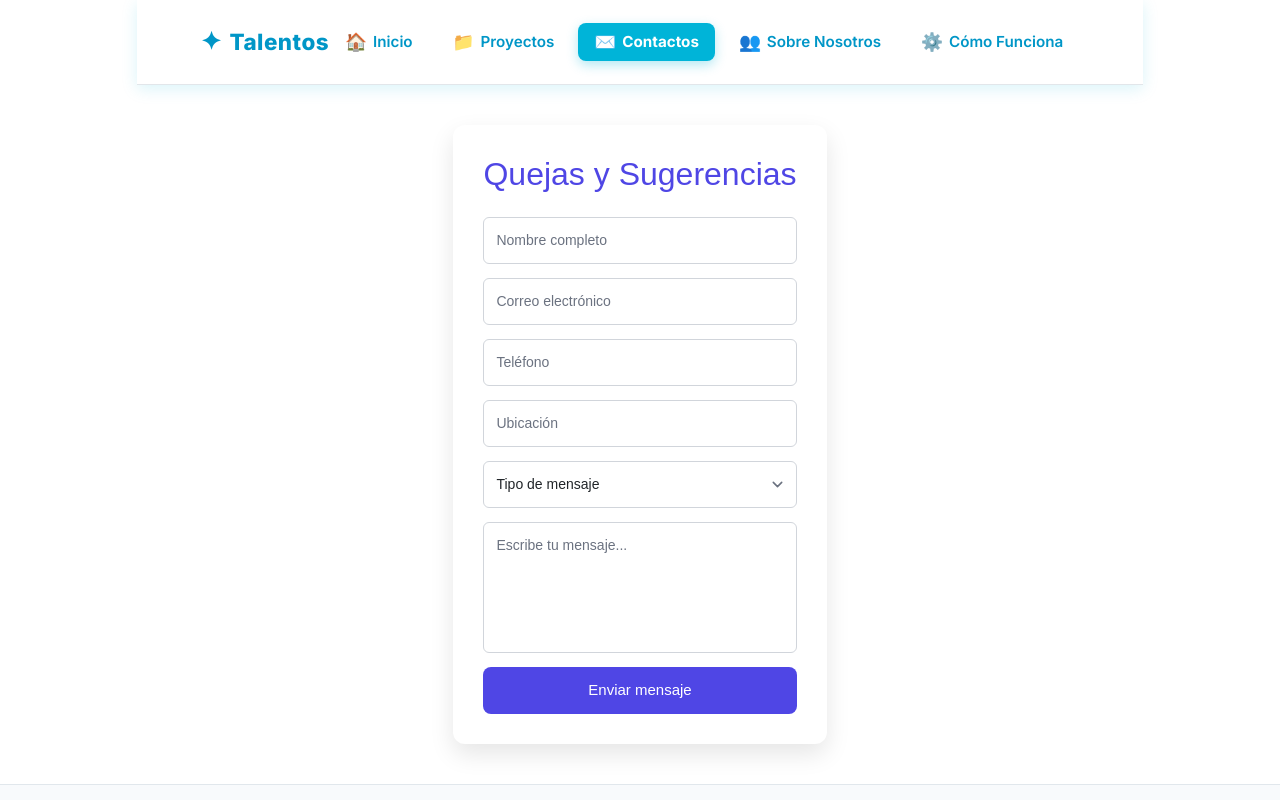
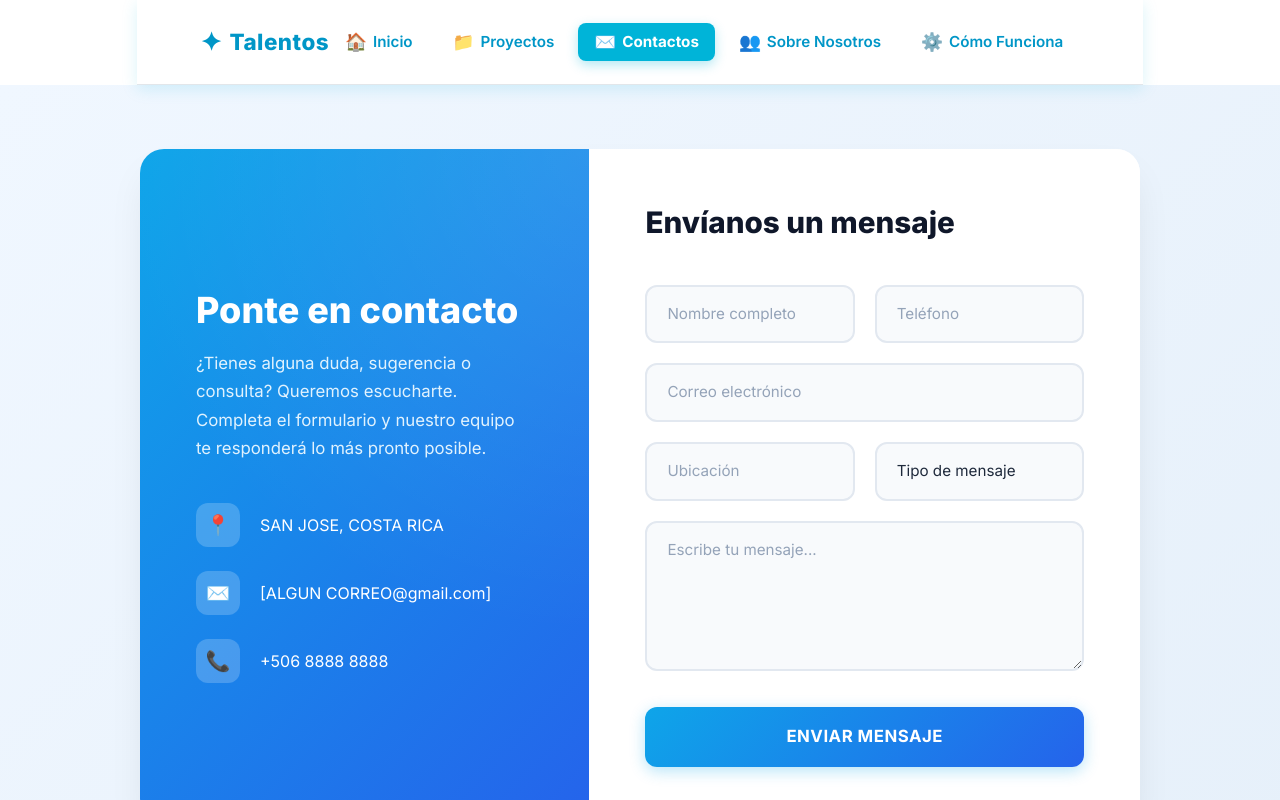
Before and after one commit to AdrianMora5232/Proyecto-Pagina-de-Talentos, a React (Vite) app: page /pagina-contacto in a window 1280 px wide. Shown: the top 800 px of the page. Built offline with nearby package versions, Linux system fonts and the light colour scheme.

Commit message:
Mejora en la pagina de como funciona

```diff
--- a/src/Routes/Routing.jsx
+++ b/src/Routes/Routing.jsx
@@ -12,15 +12,16 @@ import Admin from "../pages/Admin"
 import Funcionalidad from "../pages/Funcionalidad"
 import RutaPrivada from "./RutaPrivada"
 import PaginaConsejos from "../pages/PaginaConsejos"
+import RutaPrivadaAdmin from "./RutaPrivadaAdmin"
 
 function Routing() {
     return (
         <Router>
             <Routes>
                 <Route path="/" element={<Inicio />} />
-                 <Route path="/Iniciar" element={<PaguinaIniciar/>}/>
-                 <Route path="/Registro" element={<PaginaRegistro/>}/>
-                 <Route path="/AgregarUsuario" element={<AgregarUsuario/>}/>
+                <Route path="/Iniciar" element={<PaguinaIniciar />} />
+                <Route path="/Registro" element={<PaginaRegistro />} />
+                <Route path="/AgregarUsuario" element={<AgregarUsuario />} />
                 <Route path="/principal" element={<RutaPrivada children={<Principal />} />} />
                 <Route path="/perfil-usuario" element={<RutaPrivada children={<PerfilUsuario />} />} />
                 <Route path="/pagina-contacto" element={<PaginaContacto />} />
@@ -28,7 +29,7 @@ function Routing() {
                 <Route path="Iniciar" element={<PaguinaIniciar />} />
                 <Route path="/Registro" element={<PaginaRegistro />} />
                 <Route path="/portafolio" element={<RutaPrivada children={<Portafolio />} />} />
-                <Route path="/Admin" element={<RutaPrivada children={<Admin />} />} />
+                <Route path="/Admin" element={<RutaPrivadaAdmin children={<Admin />} />} />
                 <Route path="/Funcionalidad" element={<RutaPrivada children={<Funcionalidad />} />} />
                 <Route path="/Consejos" element={<RutaPrivada children={<PaginaConsejos />} />} />
             </Routes>
--- /dev/null
+++ b/src/Routes/RutaPrivadaAdmin.jsx
@@ -0,0 +1,13 @@
+import { Navigate } from "react-router-dom"
+
+const RutaPrivadaAdmin = ({ children }) => {
+    const idUsuario = localStorage.getItem("idUsuario")
+    const rol = localStorage.getItem("rol")
+
+    return (
+        <>
+            {idUsuario && rol === "Admin" ? children : <Navigate to={"/"} />}
+        </>
+    )
+}
+export default RutaPrivadaAdmin
--- a/src/components/Contactos/CompContactos.jsx
+++ b/src/components/Contactos/CompContactos.jsx
@@ -60,24 +60,41 @@ const FormularioQuejas = () => {
   };
 
   return (
+    <div className="contactos-page-wrapper">
+      <div className="contactos-container">
+
+        {/* Panel lateral de información */}
+        <div className="contactos-info-panel">
+          <h2>Ponte en contacto</h2>
+          <p>¿Tienes alguna duda, sugerencia o consulta? Queremos escucharte. Completa el formulario y nuestro equipo te responderá lo más pronto posible.</p>
+
+          <div className="contactos-info-items">
+            <div className="info-item">
+              <span className="info-icon">📍</span>
+              <span>SAN JOSE, COSTA RICA</span>
+            </div>
+            <div className="info-item">
+              <span className="info-icon">✉️</span>
+              <span>[ALGUN CORREO@gmail.com]</span>
+            </div>
+            <div className="info-item">
+              <span className="info-icon">📞</span>
+              <span>+506 8888 8888</span>
+            </div>
+          </div>
+        </div>
+
+        {/* Columna del formulario */}
+        <div className="contactos-form-col">
           <form onSubmit={handleSubmit} className="contactos-form">
-      <h2 className="contactos-title">Quejas y Sugerencias</h2>
+            <h2 className="contactos-title">Envíanos un mensaje</h2>
 
+            <div className="input-row">
               <input
                 type="text"
                 name="nombre"
                 placeholder="Nombre completo"
                 value={formData.nombre}
-        onChange={handleChange}
-        required
-        className="contactos-input"
-      />
-
-      <input
-        type="email"
-        name="email"
-        placeholder="Correo electrónico"
-        value={formData.email}
                 onChange={handleChange}
                 required
                 className="contactos-input"
@@ -91,7 +108,19 @@ const FormularioQuejas = () => {
                 onChange={handleChange}
                 className="contactos-input"
               />
+            </div>
 
+            <input
+              type="email"
+              name="email"
+              placeholder="Correo electrónico"
+              value={formData.email}
+              onChange={handleChange}
+              required
+              className="contactos-input"
+            />
+
+            <div className="input-row">
               <input
                 type="text"
                 name="ubicacion"
@@ -113,6 +142,7 @@ const FormularioQuejas = () => {
                 <option value="Sugerencia">Sugerencia</option>
                 <option value="Consulta">Consulta</option>
               </select>
+            </div>
 
             <textarea
               name="mensaje"
@@ -130,6 +160,10 @@ const FormularioQuejas = () => {
 
             {status && <p className="contactos-status">{status}</p>}
           </form>
+        </div>
+
+      </div>
+    </div>
   );
 };
 
--- a/src/components/IniciarSesion.jsx
+++ b/src/components/IniciarSesion.jsx
@@ -30,6 +30,7 @@ function IniciarSesion() {
             localStorage.setItem("idUsuario", usuarioValido.id);
             if (usuarioValido.Roles === "Admin") {
                 navigate("/Admin")
+                localStorage.setItem("rol", usuarioValido.Roles);
             } else {
                 navigate("/principal")
             }
--- a/src/styles/Contactos.css
+++ b/src/styles/Contactos.css
@@ -1,58 +1,205 @@
-.FormContactos{
-     max-width: 600px;
-    margin: 50px auto;
-    padding: 30px;
-    background: #ffffff;
-    border-radius: 10px;
-    box-shadow: 0 4px 10px rgba(0,0,0,0.1);
-    font-family: Arial, sans-serif;
+.contactos-page-wrapper {
+  min-height: 100vh;
+  background: linear-gradient(135deg, #f0f7ff 0%, #e6f0fa 100%);
+  display: flex;
+  align-items: center;
+  justify-content: center;
+  padding: 4rem 1.5rem;
+  font-family: 'Inter', 'Segoe UI', Roboto, sans-serif;
 }
-.contactos-form {
-  max-width: 420px;
-  margin: 40px auto;
-  padding: 30px;
-  background-color: #ffffff;
-  border-radius: 12px;
-  box-shadow: 0 10px 25px rgba(0,0,0,0.1);
+
+.contactos-container {
+  display: flex;
+  background: white;
+  border-radius: 24px;
+  box-shadow: 0 20px 40px -10px rgba(0, 0, 0, 0.1);
+  overflow: hidden;
+  max-width: 1000px;
+  width: 100%;
+  animation: scaleIn 0.6s cubic-bezier(0.16, 1, 0.3, 1);
+}
+
+.contactos-info-panel {
+  background: linear-gradient(135deg, #0ea5e9 0%, #2563eb 100%);
+  color: white;
+  padding: 3.5rem;
+  flex: 1;
   display: flex;
   flex-direction: column;
-  gap: 14px;
-  font-family: Arial, sans-serif;
+  justify-content: center;
+  position: relative;
+}
+
+.contactos-info-panel::before {
+  content: '';
+  position: absolute;
+  top: 0;
+  left: 0;
+  right: 0;
+  bottom: 0;
+  background: radial-gradient(circle at top right, rgba(255,255,255,0.1) 0%, transparent 60%);
+  pointer-events: none;
+}
+
+.contactos-info-panel h2 {
+  font-size: 2.25rem;
+  margin-bottom: 1rem;
+  font-weight: 800;
+  line-height: 1.2;
+}
+
+.contactos-info-panel p {
+  color: #e0f2fe;
+  line-height: 1.7;
+  margin-bottom: 2.5rem;
+  font-size: 1.05rem;
+}
+
+.contactos-info-items {
+  display: flex;
+  flex-direction: column;
+  gap: 1.5rem;
+}
+
+.info-item {
+  display: flex;
+  align-items: center;
+  gap: 1.25rem;
+  color: white;
+  font-size: 1rem;
+}
+
+.info-icon {
+  background: rgba(255, 255, 255, 0.2);
+  width: 44px;
+  height: 44px;
+  display: flex;
+  align-items: center;
+  justify-content: center;
+  border-radius: 12px;
+  font-size: 1.25rem;
+}
+
+.contactos-form-col {
+  flex: 1.3;
+  padding: 3.5rem;
+  background: white;
+}
+
+.contactos-form {
+  display: flex;
+  flex-direction: column;
+  gap: 1.25rem;
 }
 
 .contactos-title {
-  text-align: center;
-  color: #4f46e5;
-  margin-bottom: 10px;
+  color: #0f172a;
+  font-size: 1.85rem;
+  margin-bottom: 1.5rem;
+  font-weight: 800;
 }
 
-.contactos-input {
-  padding: 12px;
-  border-radius: 6px;
-  border: 1px solid #d1d5db;
-  font-size: 14px;
+.input-group {
+  position: relative;
+}
+
+.contactos-input,
+.contactos-textarea {
+  width: 100%;
+  padding: 1rem 1.25rem;
+  border-radius: 12px;
+  border: 2px solid #e2e8f0;
+  font-size: 0.95rem;
+  background: #f8fafc;
+  transition: all 0.3s ease;
+  font-family: inherit;
+  box-sizing: border-box;
+  color: #1e293b;
+}
+
+.contactos-input::placeholder,
+.contactos-textarea::placeholder {
+  color: #94a3b8;
+}
+
+.contactos-input:focus,
+.contactos-textarea:focus {
+  outline: none;
+  border-color: #0ea5e9;
+  background: white;
+  box-shadow: 0 4px 12px rgba(14, 165, 233, 0.1);
 }
 
 .contactos-textarea {
-  padding: 12px;
-  border-radius: 6px;
-  border: 1px solid #d1d5db;
-  font-size: 14px;
-  resize: none;
+  min-height: 140px;
+  resize: vertical;
+}
+
+.input-row {
+  display: grid;
+  grid-template-columns: 1fr 1fr;
+  gap: 1.25rem;
 }
 
 .contactos-button {
-  padding: 12px;
-  border-radius: 8px;
+  padding: 1.1rem;
+  border-radius: 12px;
   border: none;
-  background-color: #4f46e5;
-  color: #ffffff;
-  font-size: 15px;
+  background: linear-gradient(135deg, #0ea5e9 0%, #2563eb 100%);
+  color: white;
+  font-weight: 700;
+  font-size: 1.05rem;
   cursor: pointer;
+  transition: all 0.3s ease;
+  margin-top: 1rem;
+  text-transform: uppercase;
+  letter-spacing: 0.5px;
+  box-shadow: 0 4px 15px rgba(14, 165, 233, 0.3);
+}
+
+.contactos-button:hover:not(:disabled) {
+  transform: translateY(-2px);
+  box-shadow: 0 8px 25px rgba(14, 165, 233, 0.4);
+}
+
+.contactos-button:disabled {
+  background: #cbd5e1;
+  box-shadow: none;
+  cursor: not-allowed;
+  transform: none;
+  color: #64748b;
 }
 
 .contactos-status {
   text-align: center;
-  margin-top: 10px;
-  font-size: 14px;
+  padding: 1rem;
+  border-radius: 12px;
+  background: #f1f5f9;
+  color: #334155;
+  font-weight: 600;
+  margin-top: 1rem;
+  animation: fadeIn 0.4s ease;
 }
+
+@keyframes fadeIn {
+  from { opacity: 0; transform: translateY(-10px); }
+  to { opacity: 1; transform: translateY(0); }
+}
+
+@keyframes scaleIn {
+  from { opacity: 0; transform: scale(0.95) translateY(20px); }
+  to { opacity: 1; transform: scale(1) translateY(0); }
+}
+
+@media (max-width: 850px) {
+  .contactos-container {
+    flex-direction: column;
+  }
+  .contactos-info-panel,
+  .contactos-form-col {
+    padding: 2.5rem;
+  }
+  .input-row {
+    grid-template-columns: 1fr;
+  }
+}
```
Also changed, not shown: src/components/Explicacion/ComoFunciona.jsx (added, +16 -0 lines), src/components/Explicacion/CompExplicacion.jsx (+12 -11 lines), src/pages/ComoFunciona.jsx (added, +15 -0 lines). Lines whose indentation alone changed are shown as unchanged.
